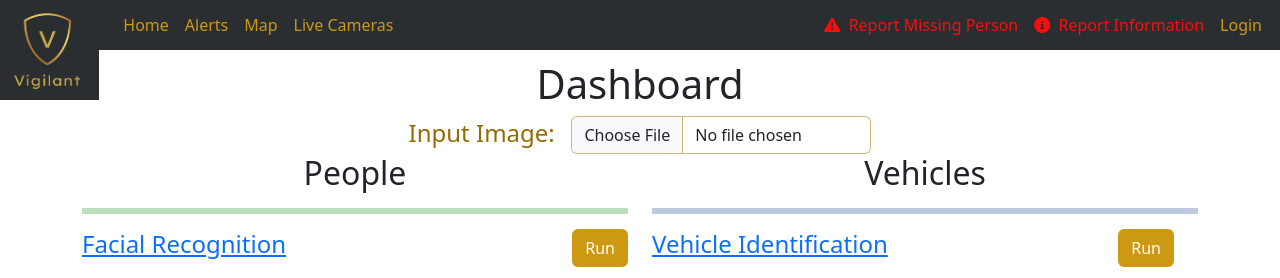
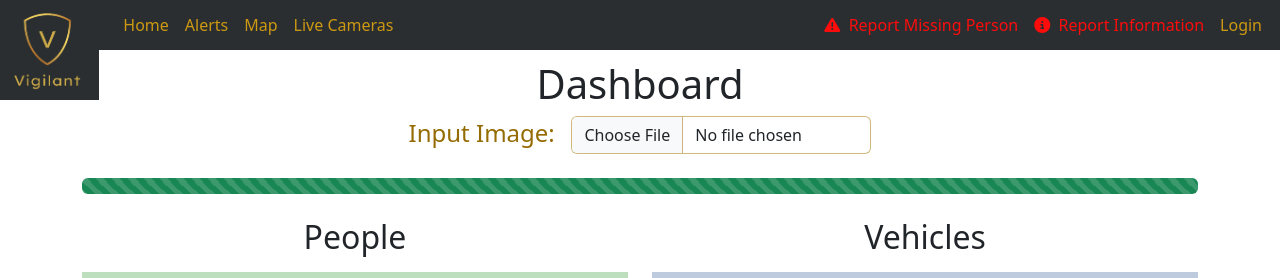
Before and after one commit to NotFish232/HackTJ-2024, a Django app: page /dashboard in a window 1280 px wide. Shown: the top 278 px of the page. Run offline with Django 3.2, Linux system fonts and the light colour scheme; data comes from the database, SQL or seed files in the repository; some libraries are stand-ins or nearby versions.

Commit message:
progress bar

```diff
--- a/website/static/dashboard.css
+++ b/website/static/dashboard.css
@@ -35,3 +35,8 @@ input[type='submit'] {
     height: 200px;
     max-width: 250px;
 }
+
+.progress-bar {
+    animation: progress-bar-stripes .5s linear infinite;
+    width: 100%;
+}
--- a/website/templates/dashboard.html
+++ b/website/templates/dashboard.html
@@ -16,6 +16,11 @@
         {% csrf_token %}
         <h4 class="run-ml">Input Image:</h4>&nbsp;&nbsp;&nbsp;
         <input name="file" class="form-control form-control-md" type="file" required>
+        <br><br>
+        <div class="progress">
+            <div class="progress-bar progress-bar-striped bg-success" role="progressbar" style="width: 100%" aria-valuenow="100" aria-valuemin="0" aria-valuemax="100"></div>
+        </div>
+        <br>
         {% comment %} <input type="submit" value="Run" class="btn gold"> {% endcomment %}
     </form>
 </div>
```
